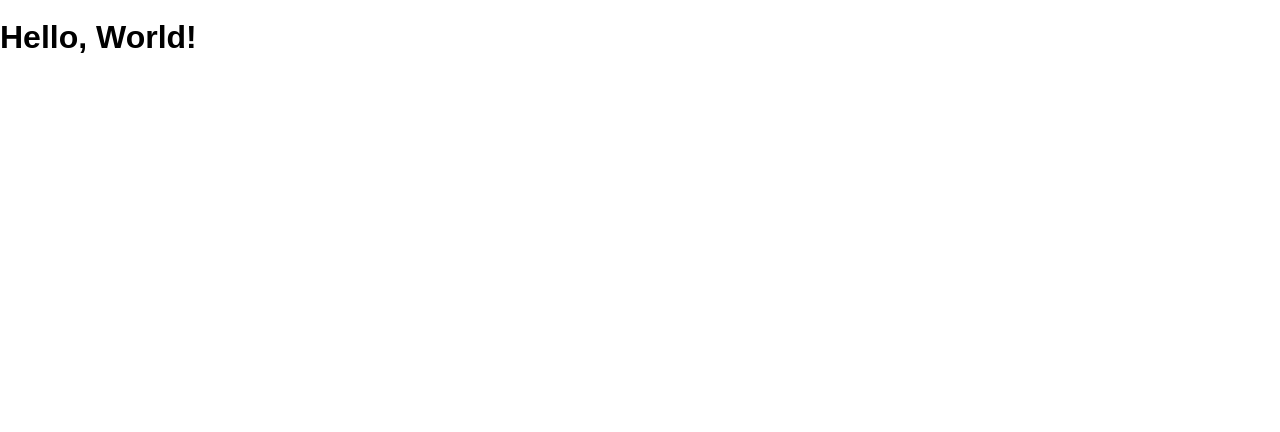
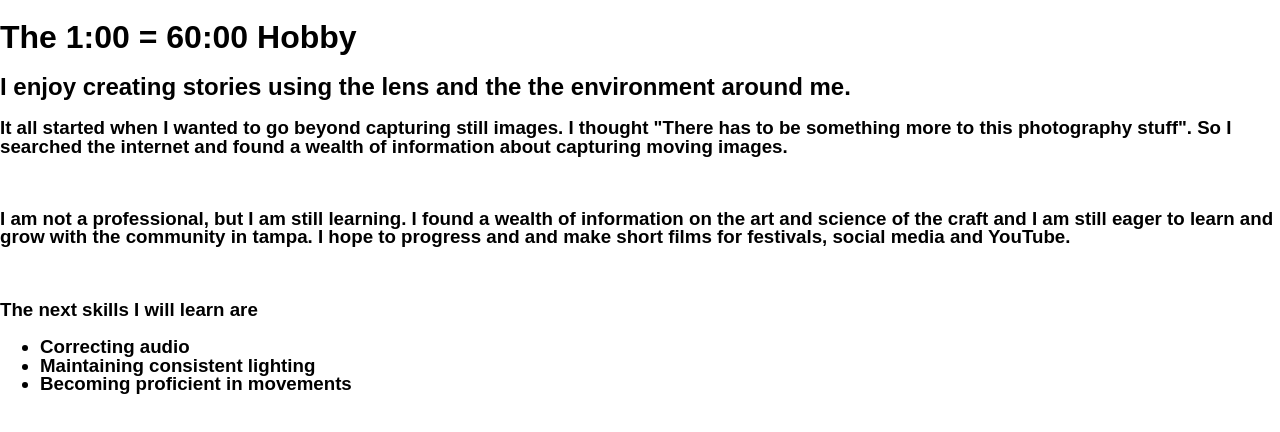
Before and after one commit to KamariRoss/videography-site, a website: page public/index.html in a window 1280 px wide. Drawn offline with Linux system fonts and the light colour scheme.

Commit message:
New Html Project

```diff
--- a/public/index.html
+++ b/public/index.html
@@ -7,7 +7,36 @@
     <link rel="shortcut icon" href="/favicon.ico" />
     <link rel="stylesheet" href="/screen.css" />
   </head>
+  <header><h1>The 1:00 = 60:00 Hobby</h1></header>
   <body>
-    <h1 class="hello-world">Hello, World!</h1>
+    <h1 class="Forgot what goes here"></h1>
+    <section>
+      <h2>
+        I enjoy creating stories using the lens and the the environment around
+        me.
+      </h2>
+      <h3>
+        It all started when I wanted to go beyond capturing still images. I
+        thought "There has to be something more to this photography stuff". So I
+        searched the internet and found a wealth of information about capturing
+        moving images.
+      </h3>
+      <br />
+      <h3>
+        I am not a professional, but I am still learning. I found a wealth of
+        information on the art and science of the craft and I am still eager to
+        learn and grow with the community in tampa. I hope to progress and and
+        make short films for festivals, social media and YouTube.
+      </h3>
+      <br />
+      <h3>
+        The next skills I will learn are
+        <ul>
+          <li>Correcting audio</li>
+          <li>Maintaining consistent lighting</li>
+          <li>Becoming proficient in movements</li>
+        </ul>
+      </h3>
+    </section>
   </body>
 </html>
```
